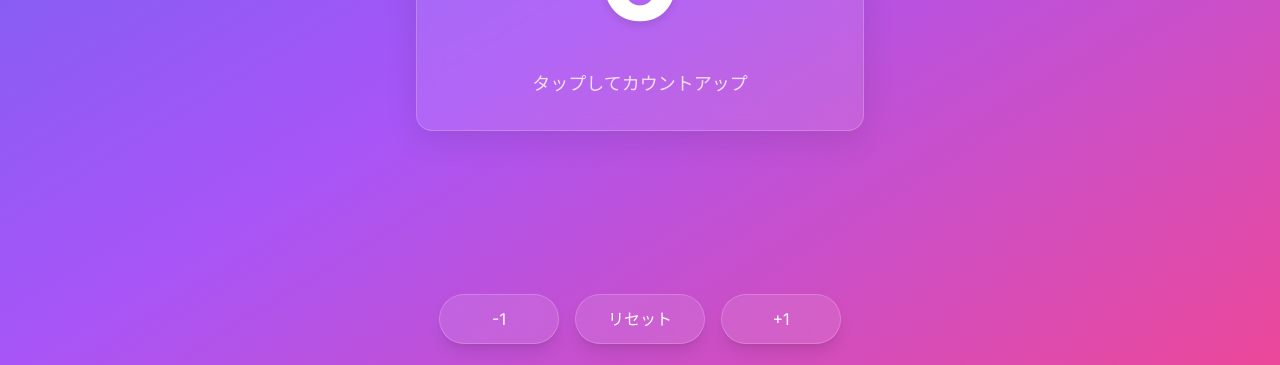
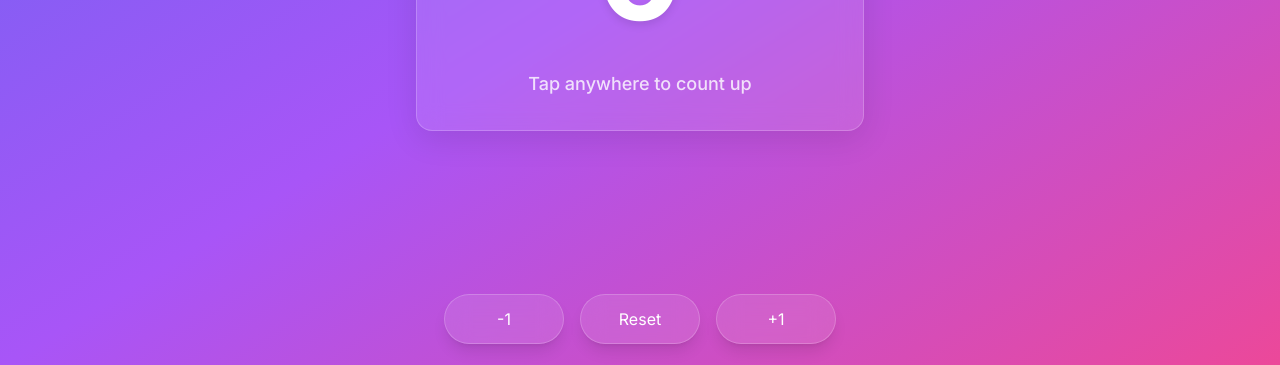
Before and after one commit to hnishi/counter-pwa, a Next.js app: page / in a window 1280 px wide. Shown: the part 432-797 px from the top of the page. Built offline with nearby package versions, Linux system fonts and the light colour scheme.

Commit message:
chore: update display language to English - Update UI text to English - Add English language rule to .clinerules - Update roleDefinition to English

```diff
--- a/src/app/page.tsx
+++ b/src/app/page.tsx
@@ -35,14 +35,14 @@ const ConfirmDialog = ({
             className="px-6 py-2 bg-red-500/80 hover:bg-red-500/90 text-white rounded-full
               transition-all duration-300 active:scale-95"
           >
-            確認
+            Confirm
           </button>
           <button
             onClick={onCancel}
             className="px-6 py-2 bg-white/10 hover:bg-white/20 text-white rounded-full
               transition-all duration-300 active:scale-95"
           >
-            キャンセル
+            Cancel
           </button>
         </div>
       </div>
@@ -134,7 +134,7 @@ export default function Home() {
             </div>
 
             <p className="text-base sm:text-lg text-white/80 font-medium pointer-events-none">
-              タップしてカウントアップ
+              Tap anywhere to count up
             </p>
           </div>
         </div>
@@ -147,7 +147,7 @@ export default function Home() {
             hover:bg-white/20 transition-all duration-300 backdrop-blur-md
             border border-white/20 shadow-lg min-w-[120px]
             active:scale-95 pointer-events-auto"
-          aria-label="カウントダウン"
+          aria-label="Count down"
         >
           -1
         </button>
@@ -157,9 +157,9 @@ export default function Home() {
             hover:bg-white/20 transition-all duration-300 backdrop-blur-md
             border border-white/20 shadow-lg min-w-[120px]
             active:scale-95 pointer-events-auto"
-          aria-label="カウンターをリセット"
+          aria-label="Reset counter"
         >
-          リセット
+          Reset
         </button>
         <button
           onClick={handleCountUp}
@@ -167,7 +167,7 @@ export default function Home() {
             hover:bg-white/20 transition-all duration-300 backdrop-blur-md
             border border-white/20 shadow-lg min-w-[120px]
             active:scale-95 pointer-events-auto"
-          aria-label="カウントアップ"
+          aria-label="Count up"
         >
           +1
         </button>
@@ -177,7 +177,7 @@ export default function Home() {
         isOpen={showResetConfirm}
         onConfirm={handleResetConfirm}
         onCancel={() => setShowResetConfirm(false)}
-        message="カウンターをリセットしてもよろしいですか？"
+        message="Are you sure you want to reset the counter?"
       />
     </main>
   );
```
Also changed, not shown: 1 other file (tests, documents, lock files or other folders).
